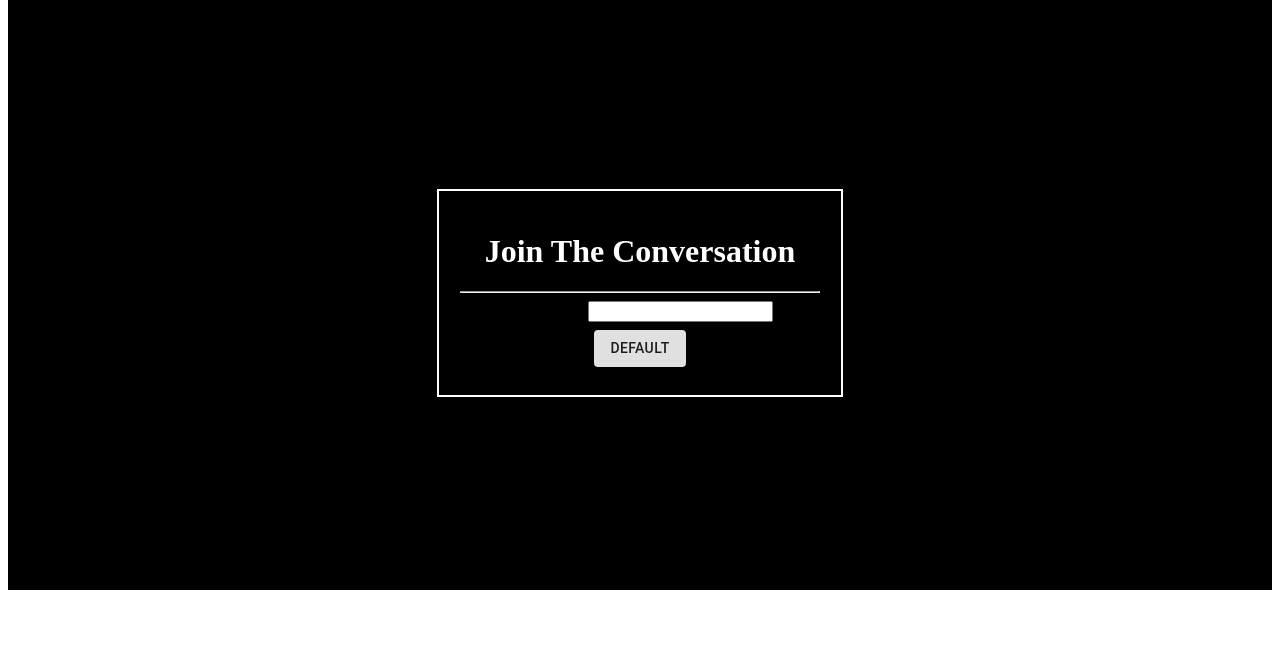
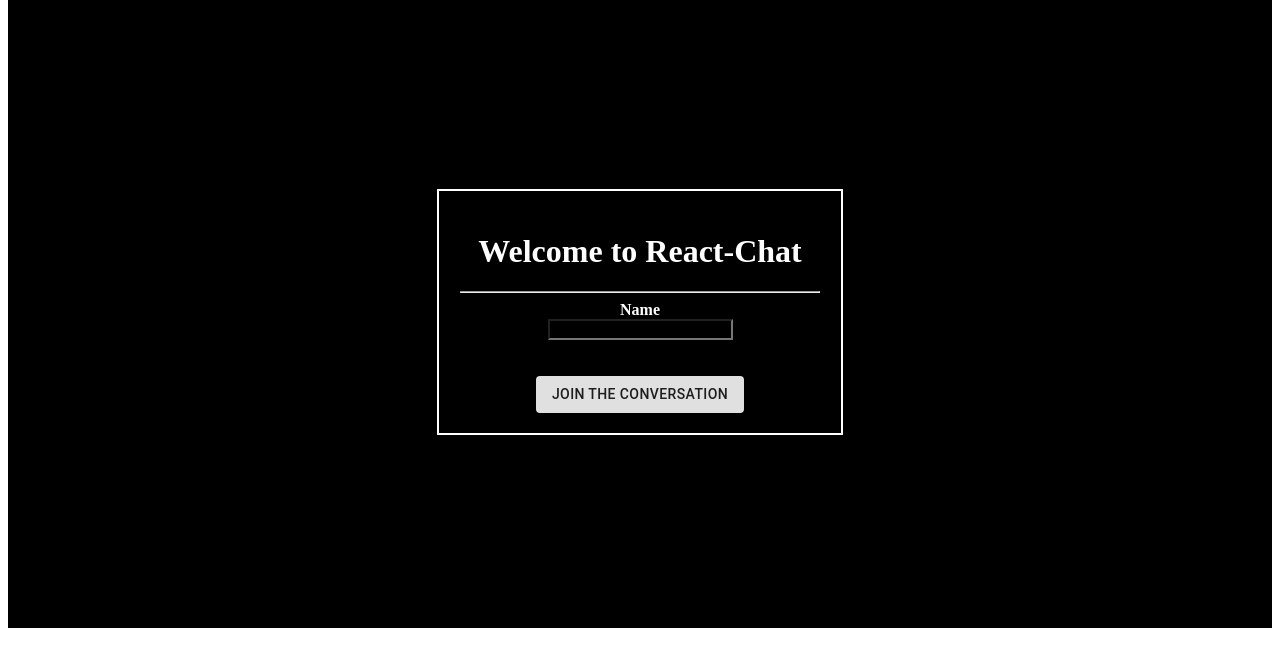
Before and after one commit to BrandonMGH/React-Chat_App, a React (Vite) app in the folder client/: page / in a window 1280 px wide. Shown: the top 666 px of the page. Built offline with nearby package versions, Linux system fonts and the light colour scheme.

Commit message:
general styling on join.js login element

```diff
--- a/client/src/Join.js
+++ b/client/src/Join.js
@@ -31,8 +31,9 @@ const useStyles = makeStyles(theme => ({
         color: "white"
     },
     container: {
-        display: 'flex',
+        display: 'grid',
         flexWrap: 'wrap',
+        paddingBottom: "10%"
     },
     textField: {
         marginLeft: theme.spacing(1),
@@ -61,22 +62,18 @@ export default function Join() {
                 <Grid item xs={4} style={{ paddingBottom: "15%", paddingTop: "15%" }}>
                     <div className={classes.chatBox}>
                         <div>
-                            <h1 className={classes.chatTitle}> Join The Conversation</h1>
+                            <h1 className={classes.chatTitle}> Welcome to React-Chat</h1>
                         </div>
                         <hr></hr>
                         <div className={classes.container}>
-                            <Grid container spacing={3}>
-                                <Grid item xs={4}></Grid>
-                                <Grid item xs={4}><input onChange={event => setChatName(event.target.value)} /></Grid>
-                                <Grid item xs={4}></Grid>
-                            </Grid>
+                            <label><b>Name</b></label>
+                            <div>
+                                <input style={{ backgroundColor: "black" }}onChange={event => setChatName(event.target.value)} />
+                            </div>
                         </div>
                         <div>
                             <Link onClick={event => (!chatName) ? event.preventDefault() : null} to={`/chat?name=${chatName}`}>
-                                <div className={classes.root}>
-                                    <Button type="submit" variant="contained" onClick={event => (!chatName) ? event.preventDefault() : null} to={`/chat?name=${chatName}`}>Default</Button>
-                                </div>
-
+                                    <Button type="submit" variant="contained" > Join the Conversation</Button>
                             </Link>
                         </div>
                     </div>
```
Also changed, not shown: 2 other files (tests, documents, lock files or other folders).
